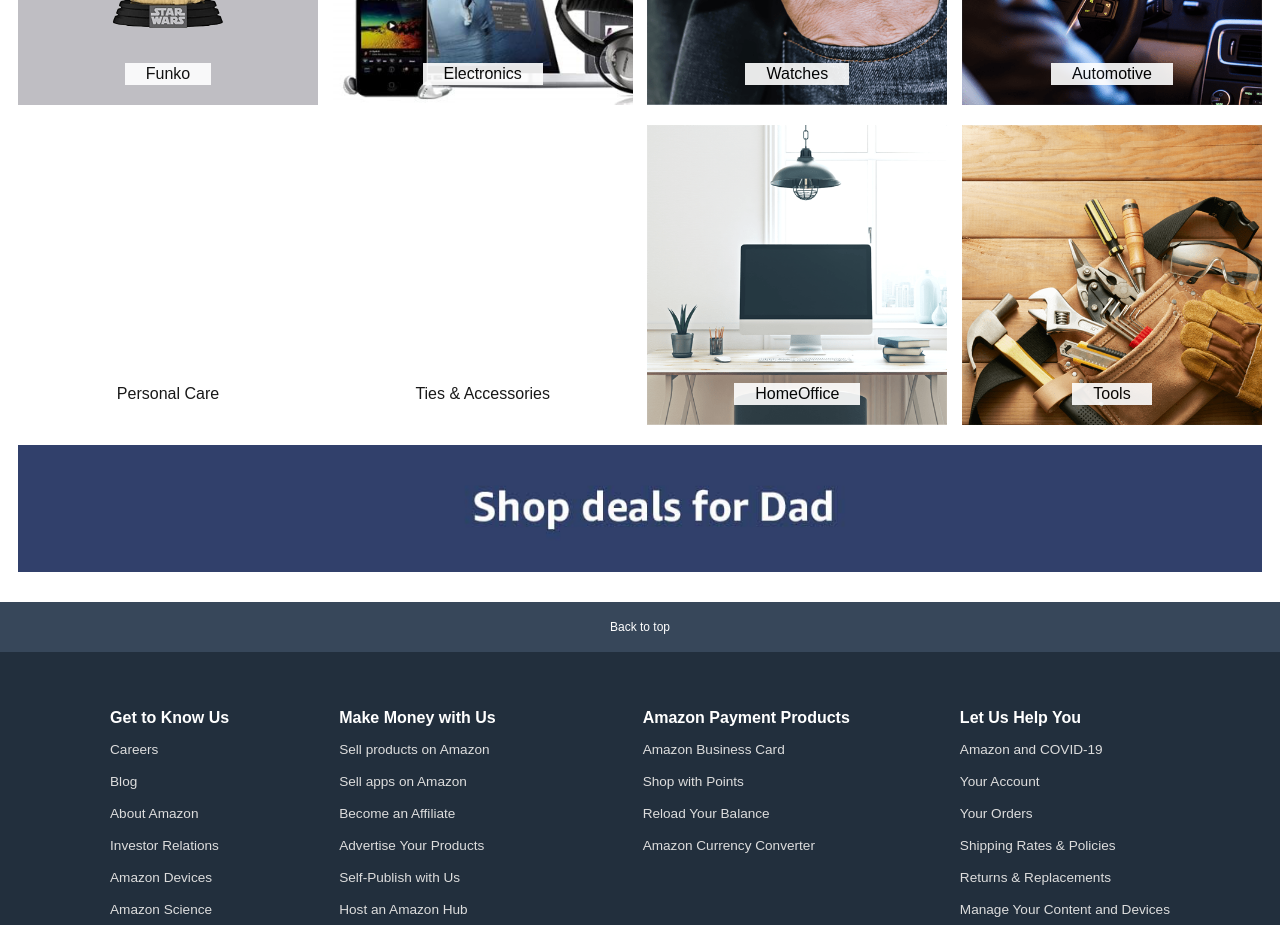
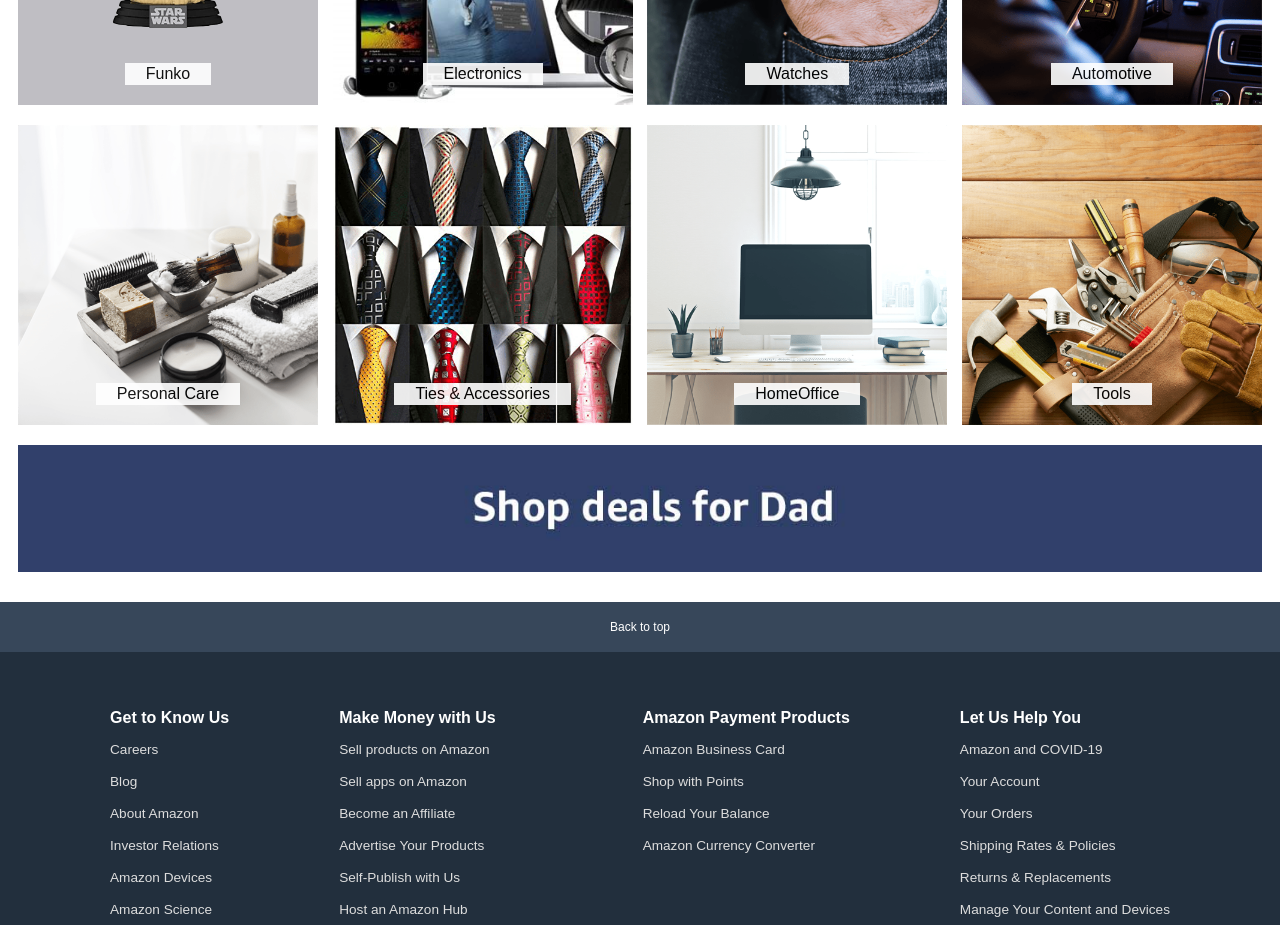
Before and after one commit to AjWorks934/Amazon-UI-Clone, a plain HTML site: page index.html in a window 1280 px wide. Shown: the part 900-1825 px from the top of the page. Drawn offline with Linux system fonts and the light colour scheme.

Commit message:
Fixed images

```diff
--- a/style.css
+++ b/style.css
@@ -264,11 +264,11 @@ margin-left: 3px;
     background-size: cover;
 }
 .box9{
-    background-image: url("img/personal/ care.png");
+    background-image: url("img/personal care.png");
     background-size: cover;
 }
 .box10{
-    background-image: url("img/ties/ and/ accesories.png");
+    background-image: url("img/ties and accesories.png");
     background-size: cover;
 }
 .box11{
```
